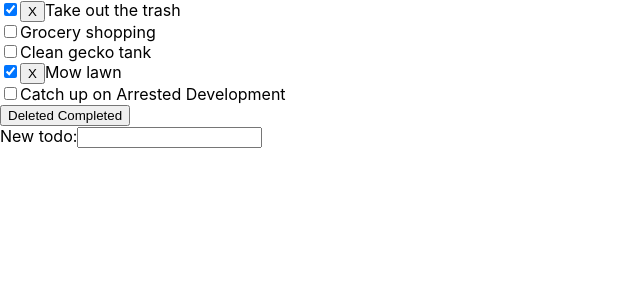
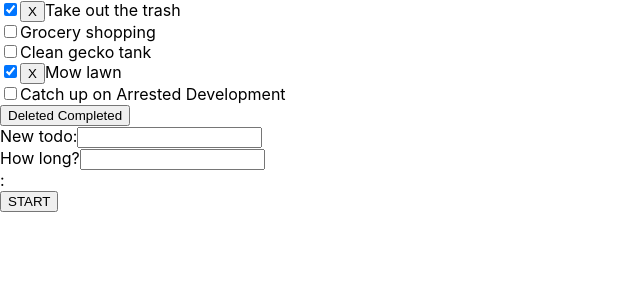
Before and after one commit to ISTTeo/simpleTodo, a React (Create React App) app: page / in a window 1280 px wide. Shown: the top 300 px of the page, without its empty margins (0-640 px from the left). Built offline with nearby package versions, Linux system fonts and the light colour scheme.

Commit message:
Add basic components related to creating timers for todos. Update README

```diff
--- a/src/App.js
+++ b/src/App.js
@@ -4,6 +4,7 @@ import './App.css';
 import todosData from "./todosData"
 import TodoItem from "./TodoItem"
 import TodoForm from './TodoForm'
+import Timer from './Timer/Timer'
 class App extends Component {
 
 	constructor() {
@@ -93,6 +94,7 @@ class App extends Component {
         {todoItems}
 				<button onClick = {this.delCompletedTodos}> Deleted Completed </button>
 				<TodoForm addTodo={this.addTodo} todos={this.state.todos}/>
+				<Timer/>
       </div>
 		);
   }
--- /dev/null
+++ b/src/Timer/CountdownDisplay.js
@@ -0,0 +1,13 @@
+import React from 'react'
+
+class CountdownDisplay extends React.Component {
+  render() {
+    return(
+      <div>
+      {}:{}
+      </div>
+    )
+  }
+}
+
+export default CountdownDisplay
--- /dev/null
+++ b/src/Timer/StartButton.js
@@ -0,0 +1,13 @@
+import React from 'react'
+
+class StartButton extends React.Component {
+  render() {
+    return(
+      <div>
+        <button>START</button>
+      </div>
+    )
+  }
+}
+
+export default StartButton
--- /dev/null
+++ b/src/Timer/Timer.js
@@ -0,0 +1,40 @@
+import React from 'react'
+import CountdownDisplay from './CountdownDisplay'
+import TimerInput from './TimerInput'
+import StartButton from './StartButton'
+
+class Timer extends React.Component {
+  constructor() {
+    super()
+    this.state ={
+      min: '00',
+      sec: '00',
+      secRemaining: 0
+    }
+    this.startCountdown = this.startCountdown.bind(this)
+    this.tick = this.tick.bind(this)
+    this.handleChange = this.handleChange.bind(this)
+  }
+
+  handleChange(event) {
+    //TODO: Change CountdownDisplay
+  }
+
+  startCountdown() {
+    //TODO: When button is pressed starts countdown
+  }
+  tick() {
+    //TODO: Mechanism to "count" time
+  }
+
+  render() {
+    return(
+      <div>
+        <TimerInput />
+        <CountdownDisplay />
+        <StartButton />
+      </div>
+    )
+  }
+}
+export default Timer
--- /dev/null
+++ b/src/Timer/TimerInput.js
@@ -0,0 +1,14 @@
+import React from 'react'
+
+class TimerInput extends React.Component {
+  render() {
+    return (
+      <div>
+        How long?
+        <input type="number" min="0" required />
+      </div>
+    )
+  }
+}
+
+export default TimerInput
```
Also changed, not shown: 1 other file (tests, documents, lock files or other folders).
